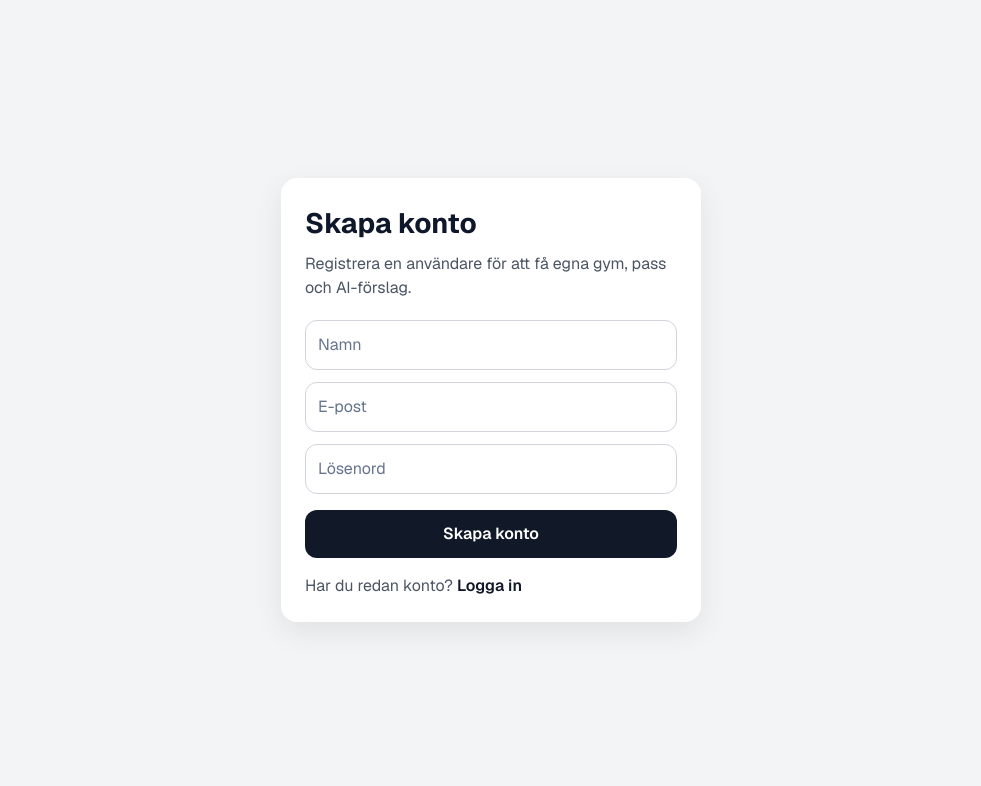
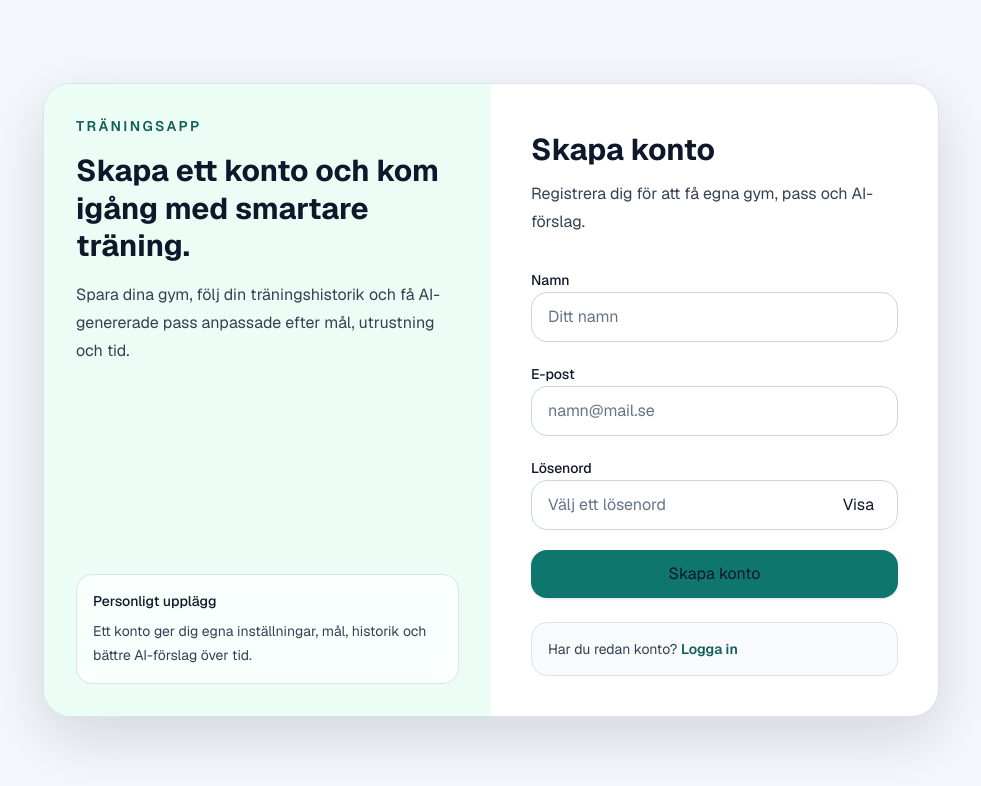
Before and after one commit to magnussonpeter-sys/trainingapp, a Next.js app: page /register in a window 1280 px wide. Shown: the top 786 px of the page, without its empty margins (149-1130 px from the left). Built offline with nearby package versions, Linux system fonts and the light colour scheme.

Commit message:
admin ok

```diff
--- a/app/register/page.tsx
+++ b/app/register/page.tsx
@@ -5,14 +5,15 @@ import { signIn } from "next-auth/react";
 import { useState } from "react";
 
 export default function RegisterPage() {
-  // Enkel lokal state för formuläret
+  // Lokal state för formuläret
   const [name, setName] = useState("");
   const [email, setEmail] = useState("");
   const [password, setPassword] = useState("");
 
-  // UI-state för feedback
+  // UI-state för feedback och lösenordsvisning
   const [message, setMessage] = useState("");
   const [loading, setLoading] = useState(false);
+  const [showPassword, setShowPassword] = useState(false);
 
   async function handleRegister(e: React.FormEvent<HTMLFormElement>) {
     e.preventDefault();
@@ -20,7 +21,7 @@ export default function RegisterPage() {
     setMessage("");
 
     try {
-      // Skapa användaren via befintligt API
+      // Skapa användaren via API
       const res = await fetch("/api/create-user", {
         method: "POST",
         headers: {
@@ -42,15 +43,15 @@ export default function RegisterPage() {
         return;
       }
 
-      // Viktigt: auth.ts förväntar sig identifier, inte email
+      // Login via samma auth-spår som övriga appen
       const loginResult = await signIn("credentials", {
-        identifier: email, // Login sker med identifier enligt nuvarande auth.ts
+        identifier: email,
         password,
         redirect: false,
       });
 
       if (loginResult?.ok) {
-        window.location.href = "/";
+        window.location.href = "/home";
         return;
       }
 
@@ -64,118 +65,151 @@ export default function RegisterPage() {
   }
 
   return (
-    <main
-      style={{
-        minHeight: "100vh",
-        display: "grid",
-        placeItems: "center",
-        background: "#f3f4f6",
-        padding: 16,
-      }}
-    >
-      <div
-        style={{
-          width: "100%",
-          maxWidth: 420,
-          background: "white",
-          padding: 24,
-          borderRadius: 16,
-          boxShadow: "0 10px 30px rgba(0,0,0,0.08)",
-        }}
-      >
-        <h1 style={{ fontSize: 28, fontWeight: 700, marginBottom: 8 }}>
-          Skapa konto
+    <main className="min-h-screen bg-[var(--app-page-bg)] px-4 py-10">
+      <div className="mx-auto flex min-h-[calc(100vh-5rem)] max-w-5xl items-center justify-center">
+        <div className="grid w-full max-w-4xl overflow-hidden rounded-[28px] border border-[var(--app-border)] bg-[var(--app-surface)] shadow-[0_20px_60px_rgba(15,23,42,0.14)] md:grid-cols-2">
+          {/* Vänstersida för lite tydligare appkänsla */}
+          <div className="hidden bg-[var(--app-accent-soft)] p-8 md:flex md:flex-col md:justify-between">
+            <div>
+              <p className="text-sm font-semibold uppercase tracking-[0.18em] text-[var(--app-accent-strong)]">
+                Träningsapp
+              </p>
+
+              <h1 className="mt-4 text-3xl font-bold leading-tight text-[var(--app-text-strong)]">
+                Skapa ett konto och kom igång med smartare träning.
               </h1>
 
-        <p style={{ color: "#4b5563", marginBottom: 20 }}>
-          Registrera en användare för att få egna gym, pass och AI-förslag.
+              <p className="mt-4 text-base leading-7 text-[var(--app-text)]">
+                Spara dina gym, följ din träningshistorik och få AI-genererade
+                pass anpassade efter mål, utrustning och tid.
+              </p>
+            </div>
+
+            <div className="mt-8 rounded-2xl border border-[var(--app-border)] bg-white/70 p-4 backdrop-blur">
+              <p className="text-sm font-medium text-[var(--app-text-strong)]">
+                Personligt upplägg
+              </p>
+              <p className="mt-2 text-sm leading-6 text-[var(--app-text)]">
+                Ett konto ger dig egna inställningar, mål, historik och bättre
+                AI-förslag över tid.
+              </p>
+            </div>
+          </div>
+
+          {/* Registreringsdelen */}
+          <div className="p-6 sm:p-8 md:p-10">
+            <div className="mx-auto max-w-md">
+              <p className="text-sm font-semibold uppercase tracking-[0.18em] text-[var(--app-accent-strong)] md:hidden">
+                Träningsapp
               </p>
 
-        <form
-          onSubmit={handleRegister}
-          style={{
-            display: "grid",
-            gap: 12,
-          }}
+              <h2 className="mt-2 text-3xl font-bold text-[var(--app-text-strong)]">
+                Skapa konto
+              </h2>
+
+              <p className="mt-3 text-base leading-7 text-[var(--app-text)]">
+                Registrera dig för att få egna gym, pass och AI-förslag.
+              </p>
+
+              <form onSubmit={handleRegister} className="mt-8 space-y-5">
+                <div className="space-y-2">
+                  <label
+                    htmlFor="name"
+                    className="text-sm font-medium text-[var(--app-text-strong)]"
                   >
+                    Namn
+                  </label>
+
                   <input
+                    id="name"
                     type="text"
-            placeholder="Namn"
                     value={name}
                     onChange={(e) => setName(e.target.value)}
-            style={{
-              padding: 12,
-              borderRadius: 12,
-              border: "1px solid #d1d5db",
-            }}
+                    placeholder="Ditt namn"
+                    className="w-full rounded-2xl border border-[var(--app-border-strong)] bg-[var(--app-input-bg)] px-4 py-3 text-[var(--app-text-strong)] outline-none transition placeholder:text-[var(--app-text-muted)] focus:border-[var(--app-accent)] focus:ring-4 focus:ring-[var(--app-accent-ring)]"
                   />
+                </div>
+
+                <div className="space-y-2">
+                  <label
+                    htmlFor="email"
+                    className="text-sm font-medium text-[var(--app-text-strong)]"
+                  >
+                    E-post
+                  </label>
 
                   <input
+                    id="email"
                     type="email"
-            placeholder="E-post"
                     value={email}
                     onChange={(e) => setEmail(e.target.value)}
                     required
-            style={{
-              padding: 12,
-              borderRadius: 12,
-              border: "1px solid #d1d5db",
-            }}
+                    autoComplete="email"
+                    placeholder="namn@mail.se"
+                    className="w-full rounded-2xl border border-[var(--app-border-strong)] bg-[var(--app-input-bg)] px-4 py-3 text-[var(--app-text-strong)] outline-none transition placeholder:text-[var(--app-text-muted)] focus:border-[var(--app-accent)] focus:ring-4 focus:ring-[var(--app-accent-ring)]"
                   />
+                </div>
 
+                <div className="space-y-2">
+                  <label
+                    htmlFor="password"
+                    className="text-sm font-medium text-[var(--app-text-strong)]"
+                  >
+                    Lösenord
+                  </label>
+
+                  <div className="relative">
                     <input
-            type="password"
-            placeholder="Lösenord"
+                      id="password"
+                      type={showPassword ? "text" : "password"}
                       value={password}
                       onChange={(e) => setPassword(e.target.value)}
                       required
-            style={{
-              padding: 12,
-              borderRadius: 12,
-              border: "1px solid #d1d5db",
-            }}
+                      autoComplete="new-password"
+                      placeholder="Välj ett lösenord"
+                      className="w-full rounded-2xl border border-[var(--app-border-strong)] bg-[var(--app-input-bg)] px-4 py-3 pr-24 text-[var(--app-text-strong)] outline-none transition placeholder:text-[var(--app-text-muted)] focus:border-[var(--app-accent)] focus:ring-4 focus:ring-[var(--app-accent-ring)]"
                     />
+
+                    <button
+                      type="button"
+                      onClick={() => setShowPassword((current) => !current)}
+                      className="absolute right-3 top-1/2 -translate-y-1/2 rounded-xl px-3 py-2 text-sm font-medium text-[var(--app-accent-strong)] transition hover:bg-[var(--app-accent-soft)]"
+                      aria-label={
+                        showPassword ? "Dölj lösenord" : "Visa lösenord"
+                      }
+                    >
+                      {showPassword ? "Dölj" : "Visa"}
+                    </button>
+                  </div>
+                </div>
 
                 <button
                   type="submit"
                   disabled={loading}
-            style={{
-              marginTop: 4,
-              padding: 12,
-              borderRadius: 12,
-              border: "none",
-              background: "#111827",
-              color: "white",
-              fontWeight: 600,
-              cursor: loading ? "default" : "pointer",
-              opacity: loading ? 0.7 : 1,
-            }}
+                  className="w-full rounded-2xl bg-[var(--app-accent)] px-4 py-3 text-sm font-semibold text-white shadow-sm transition hover:brightness-95 disabled:cursor-not-allowed disabled:opacity-70"
                 >
                   {loading ? "Skapar konto..." : "Skapa konto"}
                 </button>
               </form>
 
-        {message && (
-          <div
-            style={{
-              marginTop: 12,
-              padding: 12,
-              borderRadius: 12,
-              background: "#f9fafb",
-              border: "1px solid #e5e7eb",
-              color: "#111827",
-            }}
-          >
+              {message ? (
+                <div className="mt-5 rounded-2xl border border-[var(--app-danger-border)] bg-[var(--app-danger-bg)] px-4 py-3 text-sm font-medium text-[var(--app-danger-text)]">
                   {message}
                 </div>
-        )}
+              ) : null}
 
-        <p style={{ marginTop: 16, color: "#4b5563" }}>
+              <div className="mt-6 rounded-2xl border border-[var(--app-border)] bg-[var(--app-surface-muted)] px-4 py-4 text-sm text-[var(--app-text)]">
                 Har du redan konto?{" "}
-          <Link href="/" style={{ color: "#111827", fontWeight: 600 }}>
+                <Link
+                  href="/"
+                  className="font-semibold text-[var(--app-accent-strong)] hover:underline"
+                >
                   Logga in
                 </Link>
-        </p>
+              </div>
+            </div>
+          </div>
+        </div>
       </div>
     </main>
   );
```
Lines whose indentation alone changed are shown as unchanged.
